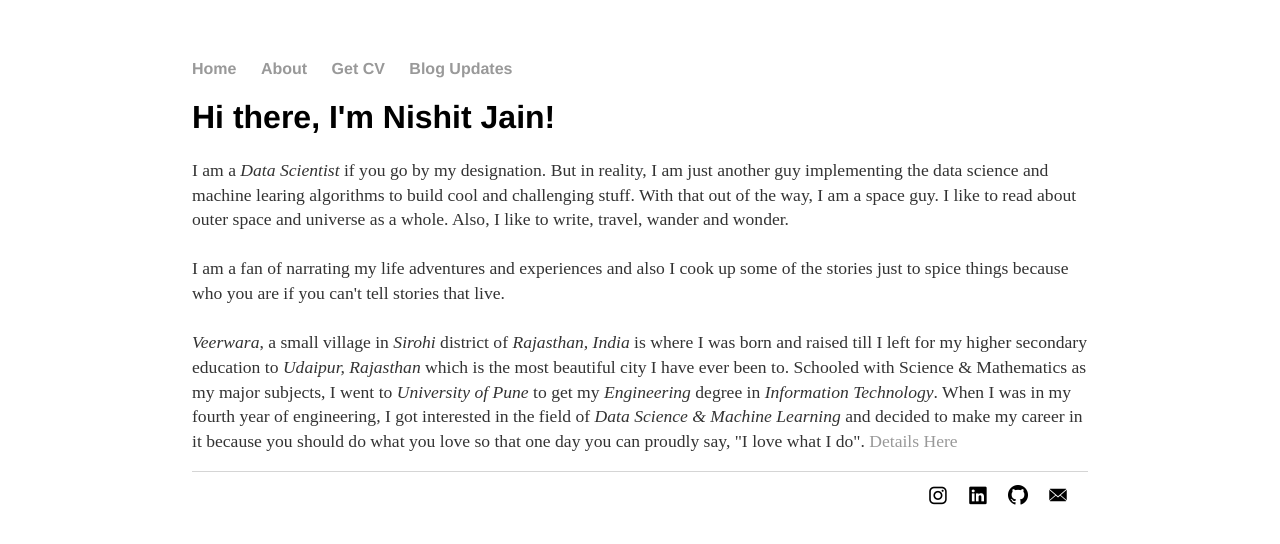
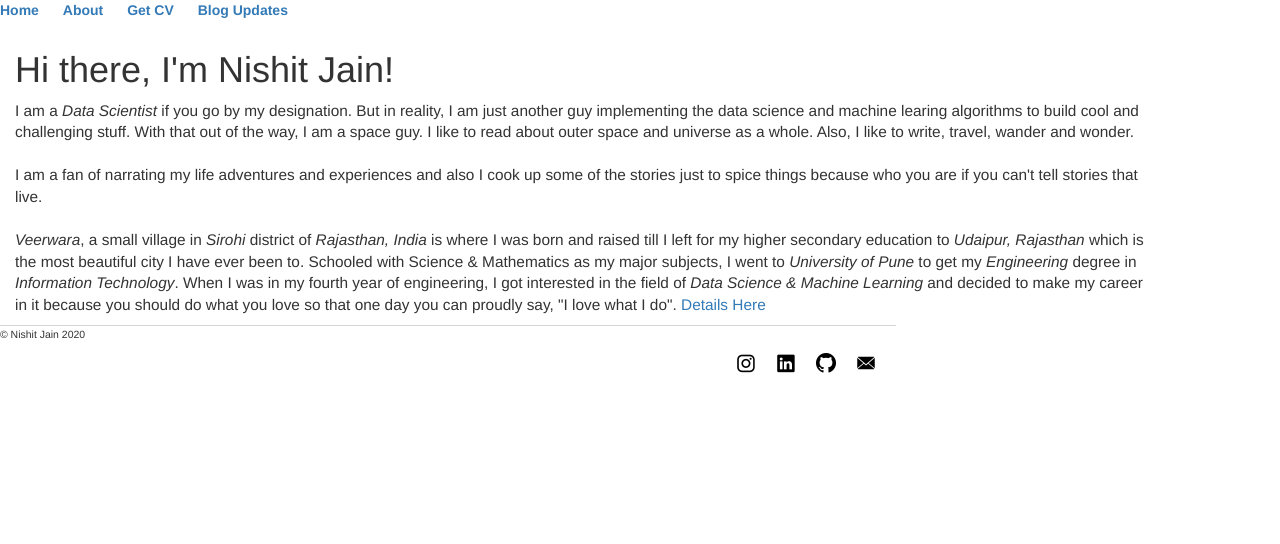
Before and after one commit to nishitjain/nishitjain.github.io, a Jekyll site: the page built from index.html, in a window 1280 px wide. Shown: the top 544 px of the page. Built offline with Jekyll 4.4.1, drawn with Linux system fonts in a browser that asks for light colours.

Commit message:
Update default.html

```diff
--- a/_layouts/default.html
+++ b/_layouts/default.html
@@ -4,6 +4,15 @@
 			<title>{{ page.title }}</title>
 			<!-- link to main stylesheet -->
 			<link rel="stylesheet" type="text/css" href="/css/main.css">
+			<script src="https://ajax.googleapis.com/ajax/libs/jquery/1.12.4/jquery.min.js"></script>
+			<!-- Latest compiled and minified CSS -->
+			<link rel="stylesheet" href="https://maxcdn.bootstrapcdn.com/bootstrap/3.3.7/css/bootstrap.min.css" integrity="sha384-BVYiiSIFeK1dGmJRAkycuHAHRg32OmUcww7on3RYdg4Va+PmSTsz/K68vbdEjh4u" crossorigin="anonymous">
+
+			<!-- Optional theme -->
+			<link rel="stylesheet" href="https://maxcdn.bootstrapcdn.com/bootstrap/3.3.7/css/bootstrap-theme.min.css" integrity="sha384-rHyoN1iRsVXV4nD0JutlnGaslCJuC7uwjduW9SVrLvRYooPp2bWYgmgJQIXwl/Sp" crossorigin="anonymous">
+
+			<!-- Latest compiled and minified JavaScript -->
+			<script src="https://maxcdn.bootstrapcdn.com/bootstrap/3.3.7/js/bootstrap.min.js" integrity="sha384-Tc5IQib027qvyjSMfHjOMaLkfuWVxZxUPnCJA7l2mCWNIpG9mGCD8wGNIcPD7Txa" crossorigin="anonymous"></script>
 		</head>
 		<body>
 			<nav>
@@ -20,11 +29,12 @@
 
 			</div><!-- /.container -->
 			<footer>
+			<p><small>&copy; Nishit Jain 2020</small></p>
 	    		<ul>
-	        		<li class="social"><a href="mailto:nishhit777@gmail.com"><img src="/resources/mail.png" alt="Mail" height="20px" width="20px"></a></li>
-	        		<li class="social"><a href="https://github.com/nishitjain"><img src="/resources/github.png" alt="Github" height="20px" width="20px"></a></li>
-				<li class="social"><a href="https://linkedin.com/in/nishhit-jain"><img src="/resources/linkedin.png" alt="LinkedIn" height="20px" width="20px"></a></li>
-				<li class="social"><a href="https://instagram.com/nishitchauhan/"><img src="/resources/instagram.png" alt="Instagram" height="20px" width="20px"></a></li>
+	        		<li class="pull-right"><a href="mailto:nishhit777@gmail.com"><img src="/resources/mail.png" alt="Mail" height="20px" width="20px"></a></li>
+	        		<li class="pull-right"><a href="https://github.com/nishitjain"><img src="/resources/github.png" alt="Github" height="20px" width="20px"></a></li>
+				<li class="pull-right"><a href="https://linkedin.com/in/nishhit-jain"><img src="/resources/linkedin.png" alt="LinkedIn" height="20px" width="20px"></a></li>
+				<li class="pull-right"><a href="https://instagram.com/nishitchauhan/"><img src="/resources/instagram.png" alt="Instagram" height="20px" width="20px"></a></li>
 			</ul>
 			</footer>
 		</body>
```
